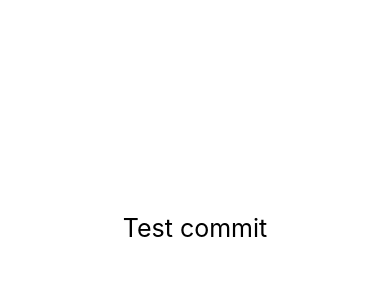
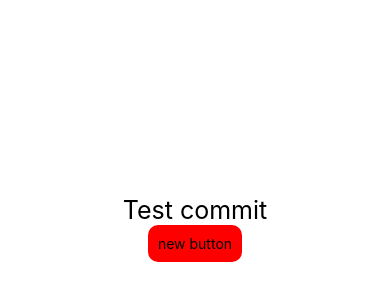
Before and after one commit to olatunjiemanuel/balancetest, a React Native app: screen / in a window 390 px wide. Shown: the part 194-494 px from the top of the page. Built offline with nearby package versions, Linux system fonts and the light colour scheme.

Commit message:
testing UI components

```diff
--- a/App.tsx
+++ b/App.tsx
@@ -1,10 +1,12 @@
 import { StatusBar } from "expo-status-bar";
 import { StyleSheet, Text, View } from "react-native";
+import ButtonComponent from "./components/ButtonComponent";
 
 export default function App() {
   return (
     <View style={styles.container}>
       <Text style={styles.headerText}>Test commit</Text>
+      <ButtonComponent onPress={() => {}} buttonName="new button" />
       <StatusBar style="auto" />
     </View>
   );
--- /dev/null
+++ b/components/ButtonComponent/index.tsx
@@ -0,0 +1,24 @@
+import { StyleSheet, Text, View, TouchableOpacity } from "react-native";
+import React from "react";
+
+interface ButtonComponentProps {
+  onPress: () => void;
+  buttonName: string;
+}
+const ButtonComponent = ({ onPress, buttonName }: ButtonComponentProps) => {
+  return (
+    <TouchableOpacity onPress={onPress} style={styles.btnCtnr}>
+      <Text>{buttonName}</Text>
+    </TouchableOpacity>
+  );
+};
+
+export default ButtonComponent;
+
+const styles = StyleSheet.create({
+  btnCtnr: {
+    backgroundColor: "red",
+    padding: 10,
+    borderRadius: 10,
+  },
+});
```
